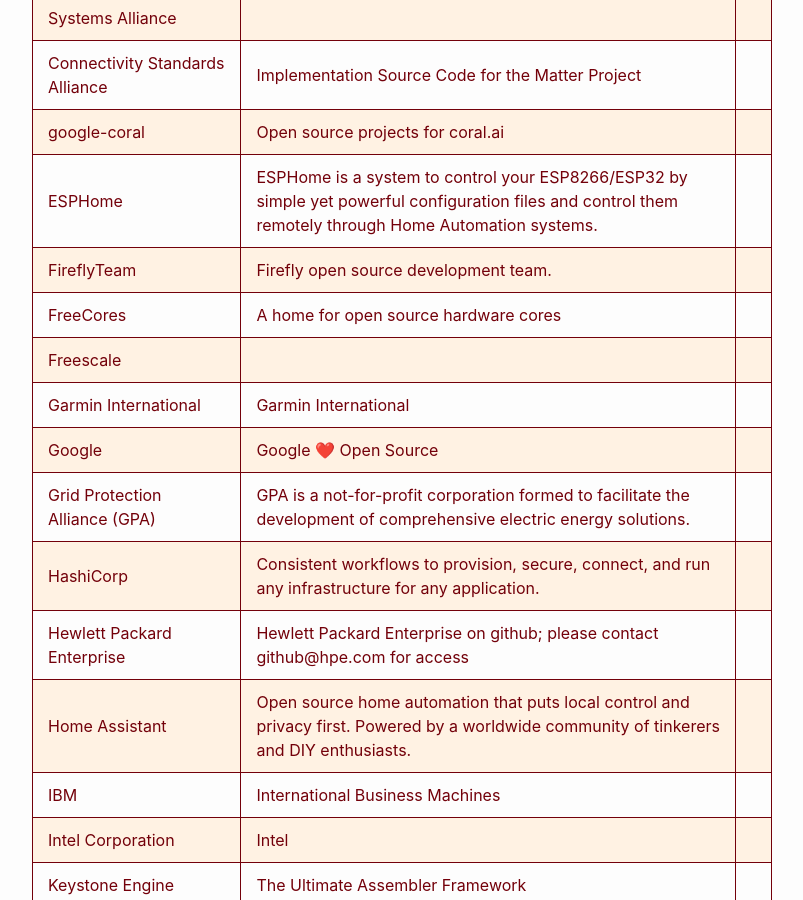
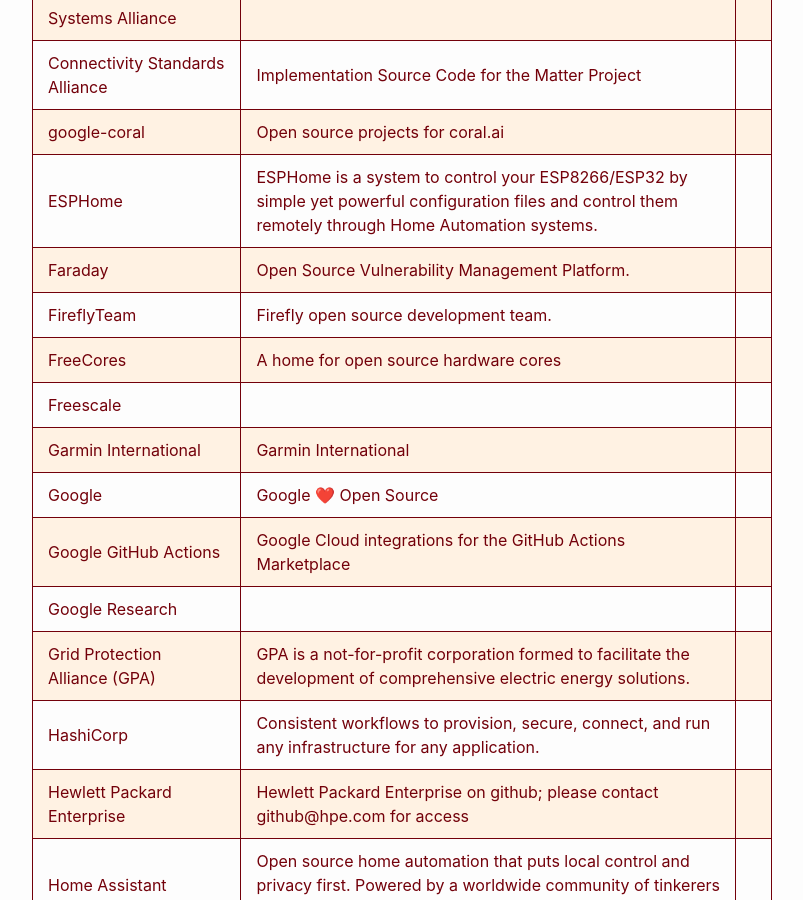
Before and after one commit to RalphHightower/RalphHightower, a Jekyll site: the page built from References.md, in a window 1280 px wide and 900 px high, scrolled down 6127 px. Shown: the whole window, without its empty margins (238-1041 px from the left). Built offline with Jekyll 4.4.1, drawn with Linux system fonts in a browser that asks for light colours; our own code applies the rules of GitHub Pages for plain Markdown files.

Commit message:
[docs](doc): References (extended description)

```diff
--- a/References.md
+++ b/References.md
@@ -96,12 +96,15 @@
 | [Connectivity Standards Alliance](https://github.com/project-chip ) |Implementation Source Code for the Matter Project |
 | [google-coral](https://github.com/google-coral ) | Open source projects for [coral.ai](https:://coral.ai) |
 | [ESPHome](https://github.com/esphome ) | ESPHome is a system to control your ESP8266/ESP32 by simple yet powerful configuration files and control them remotely through Home Automation systems. |
+| [Faraday](https://github.com/infobyte ) | Open Source Vulnerability Management Platform. |
 | [FireflyTeam](https://github.com/FireflyTeam ) | Firefly open source development team. |
 | [FreeCores](https://github.com/freecores) | A home for open source hardware cores |
 | [Freescale](https://github.com/Freescale) ||
 | [Garmin International](https://github.com/garmin) | Garmin International  |
 | [Google](https://github.com/google) | Google ❤️ Open Source |
-|[Grid Protection Alliance (GPA)](https://github.com/GridProtectionAlliance ) | GPA is a not-for-profit corporation formed to facilitate the development of comprehensive electric energy solutions.|
+| [Google GitHub Actions](https://github.com/google-github-actions ) | Google Cloud integrations for the GitHub Actions Marketplace |
+| [Google Research](https://github.com/google-research ) | |
+| [Grid Protection Alliance (GPA)](https://github.com/GridProtectionAlliance ) | GPA is a not-for-profit corporation formed to facilitate the development of comprehensive electric energy solutions.|
 | [HashiCorp](https://github.com/hashicorp ) | Consistent workflows to provision, secure, connect, and run any infrastructure for any application. |
 | [Hewlett Packard Enterprise](https://github.com/HewlettPackard) | Hewlett Packard Enterprise on github; please contact github@hpe.com for access |
 | [Home Assistant](https://github.com/home-assistant ) |Open source home automation that puts local control and privacy first. Powered by a worldwide community of tinkerers and DIY enthusiasts. |
```
